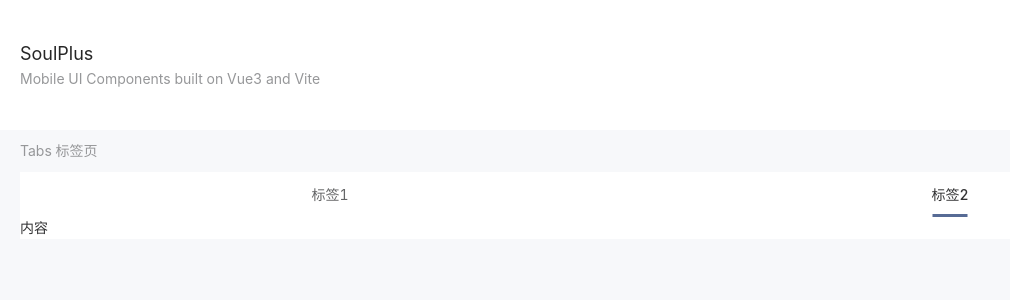
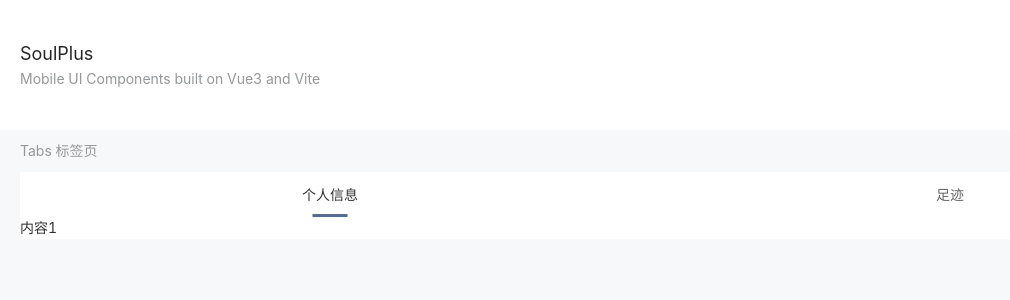
Before and after one commit to jsdawn/soul-plus, a Vue app: page /tabs in a window 1280 px wide. Shown: the top 300 px of the page, without its empty margins (0-1010 px from the left). Built offline with nearby package versions, Linux system fonts and the light colour scheme.

Commit message:
add tabs

```diff
--- a/packages/TabPane/SoTabPane.vue
+++ b/packages/TabPane/SoTabPane.vue
@@ -1,5 +1,51 @@
 <template>
-  <div class="so-tab-pane">so-tab-pane</div>
+  <div class="so-tab-pane" v-show="active">
+    <slot></slot>
+  </div>
 </template>
 
-<script setup></script>
+<script>
+export default {
+  name: 'SoTabPane'
+};
+</script>
+
+<script setup>
+import { computed, getCurrentInstance, inject, ref } from 'vue';
+
+const props = defineProps({
+  title: String,
+  name: String,
+  disabled: Boolean
+});
+
+const instance = getCurrentInstance();
+const index = ref(); // 由 tabs 排序赋值
+
+// provide,inject
+const rootTabs = inject('rootTabs'); // {props, currentName}
+const updatePaneState = inject('updatePaneState');
+
+if (!rootTabs || !updatePaneState) {
+  throw new Error(`TabPane must use with Tabs`);
+}
+
+const paneName = computed(() => {
+  return props.name || `${index.value}`;
+});
+
+const active = computed(() => {
+  return rootTabs.currentName.value === paneName.value;
+});
+
+updatePaneState({
+  uid: instance.uid,
+  instance,
+  props,
+  index,
+  paneName,
+  active
+});
+
+defineExpose({ index });
+</script>
--- a/packages/Tabs/SoTabs.vue
+++ b/packages/Tabs/SoTabs.vue
@@ -1,8 +1,14 @@
 <template>
   <div class="so-tabs">
     <div class="so-tabs__nav">
-      <div class="so-tabs__item">标签1</div>
-      <div class="so-tabs__item so-tabs__item--active">标签2</div>
+      <div
+        v-for="(pane, index) in panes"
+        :key="index"
+        :class="{ 'so-tabs__item': true, 'so-tabs__item--active': pane.active }"
+        @click="handleTabClick(pane, pane.paneName, $event)"
+      >
+        {{ pane.props.title }}
+      </div>
     </div>
 
     <div class="so-tabs__content">
@@ -34,11 +40,11 @@ const instance = getCurrentInstance();
 const panes = ref([]);
 const paneStateMap = {};
 
+// provide,inject
 provide('rootTabs', { props, currentName });
 
 provide('updatePaneState', pane => {
   paneStateMap[pane.uid] = pane;
-  console.log(paneStateMap);
 });
 
 const changeCurrentName = value => {
@@ -46,15 +52,20 @@ const changeCurrentName = value => {
   emit('update:modelValue', value);
 };
 
-const getPaneInstanceFromSlot = (vnode, paneInstanceList) => {
+// 递归获取 slot 中的 SoTabPane 组件实例
+const getPaneInstanceFromSlot = (vnode, instanceList) => {
   Array.from(vnode.children || []).forEach(node => {
     let type = node.type;
     type = type.name || type;
     if (type === 'SoTabPane' && node.component) {
+      instanceList.push(node.component);
+    } else {
+      getPaneInstanceFromSlot(node, instanceList);
     }
   });
 };
 
+// 设置正确顺序的 pane 实例
 const setPaneInstances = isForceUpdate => {
   if (slots.default) {
     const children = instance.subTree.children;
@@ -65,11 +76,11 @@ const setPaneInstances = isForceUpdate => {
     if (!content) return;
 
     // 根据实际生成的 slot 排序 pane 实例
-    const paneInstanceList = getPaneInstanceFromSlot(content).map(
-      paneComponent => {
-        return paneStateMap[paneComponent.uid];
-      }
-    );
+    let paneInstanceList = [];
+    getPaneInstanceFromSlot(content, paneInstanceList);
+    paneInstanceList = paneInstanceList.map(paneComponent => {
+      return paneStateMap[paneComponent.uid];
+    });
 
     // 新实例 paneInstanceList 对比 已有panes
     const panesChanged = !(
@@ -80,11 +91,24 @@ const setPaneInstances = isForceUpdate => {
     );
 
     if (isForceUpdate || panesChanged) {
-      panes.value = paneInstanceList;
+      panes.value = paneInstanceList.map((pane, index) => {
+        pane.index.value = index;
+        return pane;
+      });
     }
   } else {
     panes.value = [];
   }
+};
+
+const setCurrentName = value => {
+  if (currentName.value === value) return;
+};
+
+const handleTabClick = (tab, tabName) => {
+  if (tab.props.disabled) return;
+  setCurrentName(tabName);
+  emit('click-tab', tab);
 };
 
 onUpdated(() => {
--- a/src/pages/tabs.vue
+++ b/src/pages/tabs.vue
@@ -2,14 +2,17 @@
   <div class="page-tabs">
     <h3 class="comp-title">Tabs 标签页</h3>
     <div class="comp-wrap">
-      <so-tabs></so-tabs>
+      <so-tabs>
+        <so-tab-pane title="个人信息">内容1</so-tab-pane>
+        <so-tab-pane title="足迹">内容2</so-tab-pane>
+      </so-tabs>
     </div>
   </div>
 </template>
 
 <script setup>
 import { ref } from 'vue';
-import { SoTabs } from 'packages/index.js';
+import { SoTabs, SoTabPane } from 'packages/index.js';
 </script>
 
 <style lang="scss" scoped></style>
```
